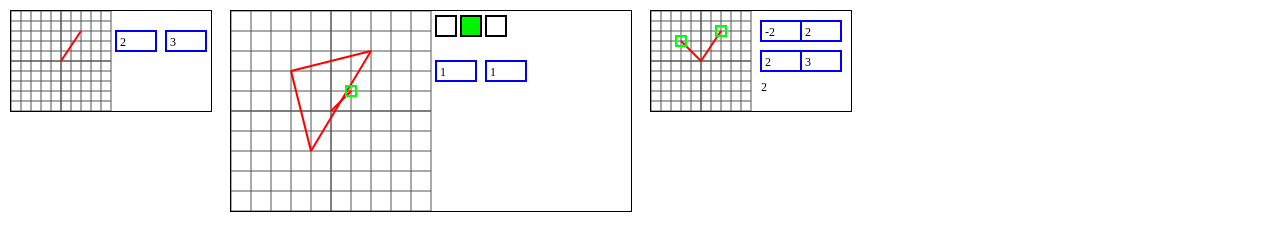
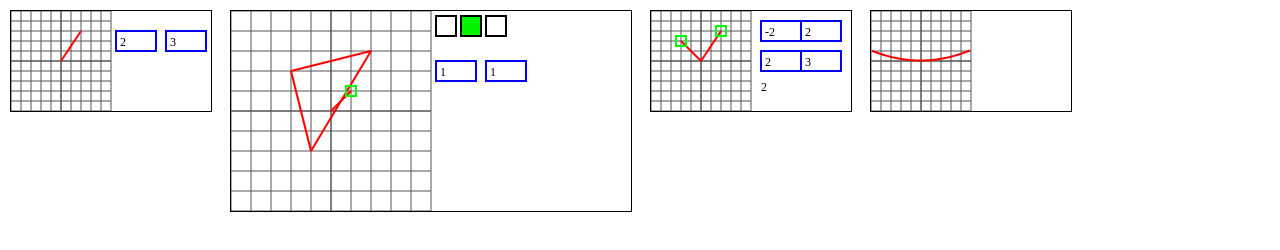
Before and after one commit to Phildo/playground, a plain HTML site: page index.html in a window 1280 px wide. Drawn offline with Linux system fonts and the light colour scheme.

Commit message:
added grapher

```diff
--- a/index.html
+++ b/index.html
@@ -27,11 +27,13 @@
 <script type="text/javascript" src="src/scenes/vectorScene.js"></script>
 <script type="text/javascript" src="src/scenes/barycentricScene.js"></script>
 <script type="text/javascript" src="src/scenes/dotScene.js"></script>
+<script type="text/javascript" src="src/scenes/graphScene.js"></script>
 
 <script type="text/javascript">
 var vector;
 var bary;
 var dot;
+var graph;
 function begin()
 {
   vector = new Space({width:200,height:100,container:"vector_stage_container",scene:VectorScene});
@@ -40,6 +42,8 @@ function begin()
   bary.begin();
   dot = new Space({width:200,height:100,container:"dot_stage_container",scene:DotScene});
   dot.begin();
+  graph = new Space({width:200,height:100,container:"graph_stage_container",scene:GraphScene});
+  graph.begin();
 }
 window.addEventListener('touchstart', function(e){ e.preventDefault() }); //prevent browser from doing anything funny
 window.addEventListener("load",begin,false);
@@ -52,6 +56,7 @@ window.addEventListener("load",begin,false);
   <div id="vector_stage_container" style="width:200px; height:100px; position:relative; user-select:none; margin:10px; float:left;"> </div>
   <div id="bary_stage_container" style="width:400px; height:200px; position:relative; user-select:none; margin:10px; float:left;"> </div>
   <div id="dot_stage_container" style="width:200px; height:100px; position:relative; user-select:none; margin:10px; float:left;"> </div>
+  <div id="graph_stage_container" style="width:200px; height:100px; position:relative; user-select:none; margin:10px; float:left;"> </div>
 </div>
 
 </body>
--- a/src/canv.js
+++ b/src/canv.js
@@ -52,7 +52,7 @@ Canv.prototype.drawLine = function(ax,ay,bx,by)
   cx.lineTo(bx,by);
   cx.stroke();
 }
-Canv.prototype.drawGrid = function(x,y,w,h, center_x, center_y, unit_x, unit_y)
+Canv.prototype.drawGrid = function(x,y,w,h, center_x_t, center_y_t, unit_x_pix, unit_y_pix)
 {
   var self = this;
   var ca = self.canvas;
@@ -62,37 +62,60 @@ Canv.prototype.drawGrid = function(x,y,w,h, center_x, center_y, unit_x, unit_y)
   var tx;
   var ty;
 
-  t = center_x;
+  t = center_x_t;
   tx = lerp(x,x+w,t);
   while(t <= 1)
   {
     self.drawLine(tx,y,tx,y+h);
-    tx += unit_x;
+    tx += unit_x_pix;
     t = invlerp(x,x+w,tx);
   }
-  t = center_x;
+  t = center_x_t;
   tx = lerp(x,x+w,t);
   while(t >= 0)
   {
     self.drawLine(tx,y,tx,y+h);
-    tx -= unit_x;
+    tx -= unit_x_pix;
     t = invlerp(x,x+w,tx);
   }
 
-  t = center_y;
+  t = center_y_t;
   ty = lerp(y,y+h,t);
   while(t <= 1)
   {
     self.drawLine(x,ty,x+w,ty);
-    ty += unit_y;
+    ty += unit_y_pix;
     t = invlerp(y,y+h,ty);
   }
-  t = center_y;
+  t = center_y_t;
   ty = lerp(y,y+h,t);
   while(t >= 0)
   {
     self.drawLine(x,ty,x+w,ty);
-    ty -= unit_y;
+    ty -= unit_y_pix;
     t = invlerp(y,y+h,ty);
   }
 }
+Canv.prototype.drawGraph = function(x,y,w,h, center_x_t, center_y_t, unit_x_pix, unit_y_pix, func)
+{
+  var self = this;
+  var min_fx = -(w/unit_x_pix)*center_x_t;
+  var max_fx = (w/unit_x_pix)*(1-center_x_t);
+  var min_fy = -(h/unit_y_pix)*center_y_t;
+  var max_fy = (h/unit_y_pix)*(1-center_y_t);
+
+  var fx = 0;
+  var fy = 0;
+  self.context.beginPath();
+
+  fx = mapRange(0,w-1,min_fx,max_fx,0);
+  fy = func(fx);
+  self.context.moveTo(x+p,mapRange(min_fy,max_fy,y+h,y-1,fy));
+  for(var p = 1; p < w; p++)
+  {
+    fx = mapRange(0,w-1,min_fx,max_fx,p);
+    fy = func(fx);
+    self.context.lineTo(x+p,mapRange(min_fy,max_fy,y+h,y-1,fy));
+  }
+  self.context.stroke();
+}
--- /dev/null
+++ b/src/scenes/graphScene.js
@@ -0,0 +1,45 @@
+var GraphScene = function(space, stage)
+{
+  var self = this;
+  var c = stage.drawCanv;
+  var ca = c.canvas;
+  var cx = c.context;
+
+  var grid_x = 10;
+  var grid_y = 10;
+  var world  = {x:-(grid_x/2),y:-(grid_y/2),w:grid_x,h:grid_y};
+  var screen = {x:0,y:100,w:100,h:-100};
+  var grid_x_w = 100/grid_x;
+  var grid_y_h = 100/grid_y;
+
+  self.ready = function()
+  {
+  };
+
+  self.tick = function()
+  {
+  };
+
+  self.draw = function()
+  {
+    cx.strokeStyle = "#555555";
+    cx.lineWidth = 1;
+    c.drawGrid(0,0,100,100,0.5,0.5,grid_x_w,grid_y_h);
+
+    cx.strokeStyle = "#FF0000";
+    cx.lineWidth = 2;
+
+    c.drawGraph(0,0,100,100,0.5,0.5,grid_x_w,grid_y_h,
+      function(x){
+        //return x;
+        //return Math.cos(x);
+        return Math.pow(x/5,2);
+      }
+    );
+  };
+
+  self.cleanup = function()
+  {
+  };
+
+};
--- a/src/utils/utils.js
+++ b/src/utils/utils.js
@@ -58,18 +58,22 @@ function invlerp(s,e,v)
   return (v-s)/(e-s);
 }
 
-function mapPt(from,to,pt)
+function mapRange(from_min,from_max,to_min,to_max,from_v)
 {
-  pt.x = ((pt.x-from.x)/from.w)*to.w+to.x;
-  pt.y = ((pt.y-from.y)/from.h)*to.h+to.y;
+  return lerp(to_min,to_max,invlerp(from_min,from_max,from_v));
+}
+function mapPt(from_rect,to_rect,pt)
+{
+  pt.x = ((pt.x-from_rect.x)/from_rect.w)*to_rect.w+to_rect.x;
+  pt.y = ((pt.y-from_rect.y)/from_rect.h)*to_rect.h+to_rect.y;
   return pt;
 }
-function mapRect(from,to,rect)
+function mapRect(from_rect,to_rect,rect)
 {
-  rect.x = ((rect.x-from.x)/from.w)*to.w+to.x;
-  rect.y = ((rect.y-from.y)/from.h)*to.h+to.y;
-  rect.w = (rect.w/from.w)*to.w;
-  rect.h = (rect.h/from.h)*to.h;
+  rect.x = ((rect.x-from_rect.x)/from_rect.w)*to_rect.w+to_rect.x;
+  rect.y = ((rect.y-from_rect.y)/from_rect.h)*to_rect.h+to_rect.y;
+  rect.w = (rect.w/from_rect.w)*to_rect.w;
+  rect.h = (rect.h/from_rect.h)*to_rect.h;
   return rect;
 }
 
```
